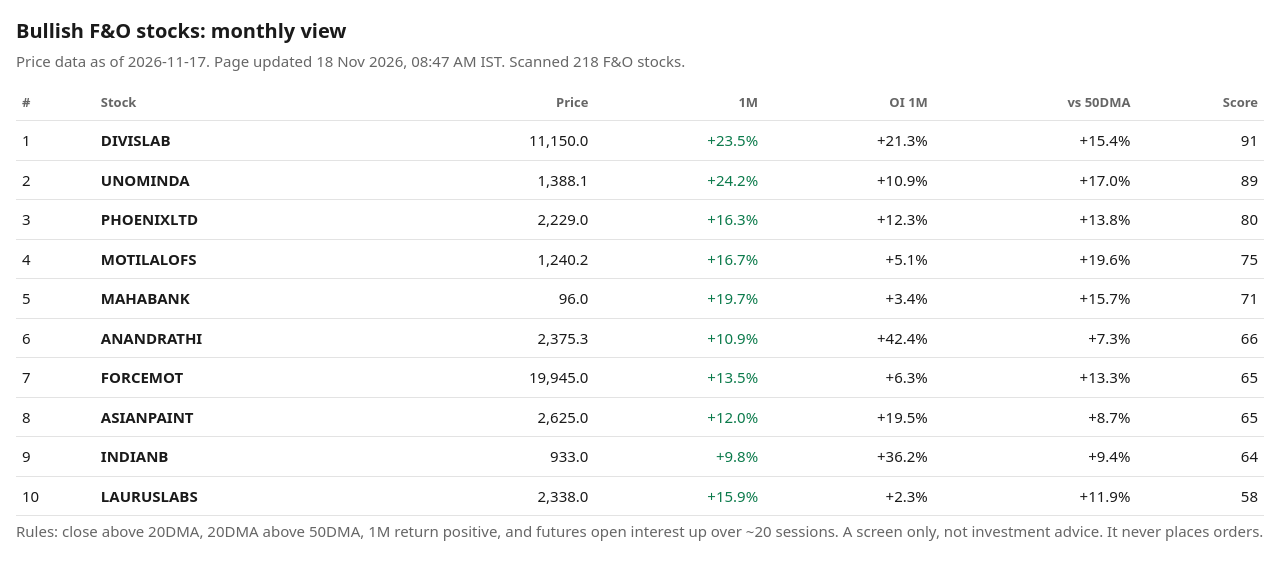
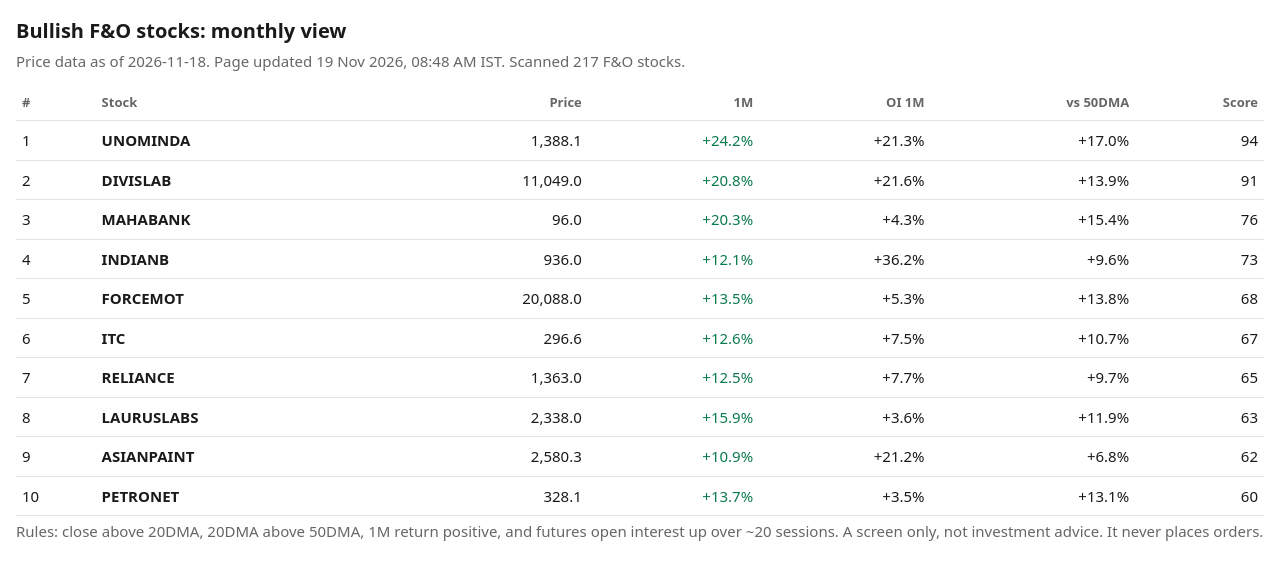
Before and after one commit to khilendrabisen/fno-screener_KB, a plain HTML site: page docs/index.html in a window 1280 px wide. Drawn offline with Linux system fonts and the light colour scheme.

Commit message:
Update screen

```diff
--- a/docs/index.html
+++ b/docs/index.html
@@ -14,11 +14,11 @@ th:nth-child(-n+2),td:nth-child(-n+2){text-align:left}th{color:var(--mut);font-w
 td:nth-child(4){color:var(--acc)}
 </style></head><body>
 <h1>Bullish F&amp;O stocks: monthly view</h1>
-<p>Price data as of 2026-11-17. Page updated 18 Nov 2026, 08:47 AM IST. Scanned 218 F&amp;O stocks.</p>
+<p>Price data as of 2026-11-18. Page updated 19 Nov 2026, 08:48 AM IST. Scanned 217 F&amp;O stocks.</p>
 
 <div class="wrap"><table>
 <tr><th>#</th><th>Stock</th><th>Price</th><th>1M</th><th>OI 1M</th><th>vs 50DMA</th><th>Score</th></tr>
-<tr><td>1</td><td><b>DIVISLAB</b></td><td>11,150.0</td><td>+23.5%</td><td>+21.3%</td><td>+15.4%</td><td>91</td></tr><tr><td>2</td><td><b>UNOMINDA</b></td><td>1,388.1</td><td>+24.2%</td><td>+10.9%</td><td>+17.0%</td><td>89</td></tr><tr><td>3</td><td><b>PHOENIXLTD</b></td><td>2,229.0</td><td>+16.3%</td><td>+12.3%</td><td>+13.8%</td><td>80</td></tr><tr><td>4</td><td><b>MOTILALOFS</b></td><td>1,240.2</td><td>+16.7%</td><td>+5.1%</td><td>+19.6%</td><td>75</td></tr><tr><td>5</td><td><b>MAHABANK</b></td><td>96.0</td><td>+19.7%</td><td>+3.4%</td><td>+15.7%</td><td>71</td></tr><tr><td>6</td><td><b>ANANDRATHI</b></td><td>2,375.3</td><td>+10.9%</td><td>+42.4%</td><td>+7.3%</td><td>66</td></tr><tr><td>7</td><td><b>FORCEMOT</b></td><td>19,945.0</td><td>+13.5%</td><td>+6.3%</td><td>+13.3%</td><td>65</td></tr><tr><td>8</td><td><b>ASIANPAINT</b></td><td>2,625.0</td><td>+12.0%</td><td>+19.5%</td><td>+8.7%</td><td>65</td></tr><tr><td>9</td><td><b>INDIANB</b></td><td>933.0</td><td>+9.8%</td><td>+36.2%</td><td>+9.4%</td><td>64</td></tr><tr><td>10</td><td><b>LAURUSLABS</b></td><td>2,338.0</td><td>+15.9%</td><td>+2.3%</td><td>+11.9%</td><td>58</td></tr>
+<tr><td>1</td><td><b>UNOMINDA</b></td><td>1,388.1</td><td>+24.2%</td><td>+21.3%</td><td>+17.0%</td><td>94</td></tr><tr><td>2</td><td><b>DIVISLAB</b></td><td>11,049.0</td><td>+20.8%</td><td>+21.6%</td><td>+13.9%</td><td>91</td></tr><tr><td>3</td><td><b>MAHABANK</b></td><td>96.0</td><td>+20.3%</td><td>+4.3%</td><td>+15.4%</td><td>76</td></tr><tr><td>4</td><td><b>INDIANB</b></td><td>936.0</td><td>+12.1%</td><td>+36.2%</td><td>+9.6%</td><td>73</td></tr><tr><td>5</td><td><b>FORCEMOT</b></td><td>20,088.0</td><td>+13.5%</td><td>+5.3%</td><td>+13.8%</td><td>68</td></tr><tr><td>6</td><td><b>ITC</b></td><td>296.6</td><td>+12.6%</td><td>+7.5%</td><td>+10.7%</td><td>67</td></tr><tr><td>7</td><td><b>RELIANCE</b></td><td>1,363.0</td><td>+12.5%</td><td>+7.7%</td><td>+9.7%</td><td>65</td></tr><tr><td>8</td><td><b>LAURUSLABS</b></td><td>2,338.0</td><td>+15.9%</td><td>+3.6%</td><td>+11.9%</td><td>63</td></tr><tr><td>9</td><td><b>ASIANPAINT</b></td><td>2,580.3</td><td>+10.9%</td><td>+21.2%</td><td>+6.8%</td><td>62</td></tr><tr><td>10</td><td><b>PETRONET</b></td><td>328.1</td><td>+13.7%</td><td>+3.5%</td><td>+13.1%</td><td>60</td></tr>
 </table></div>
 <p>Rules: close above 20DMA, 20DMA above 50DMA, 1M return positive, and futures
 open interest up over ~20 sessions. A screen only, not investment advice.
```
